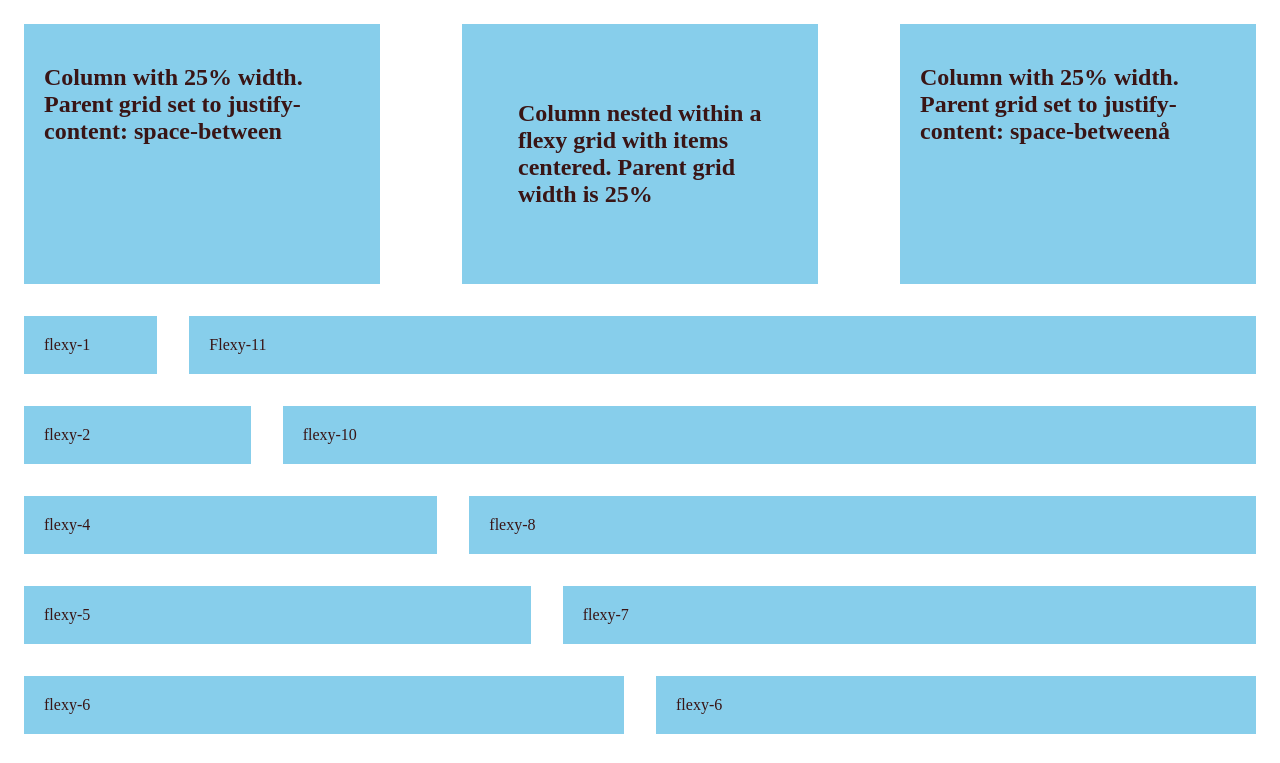
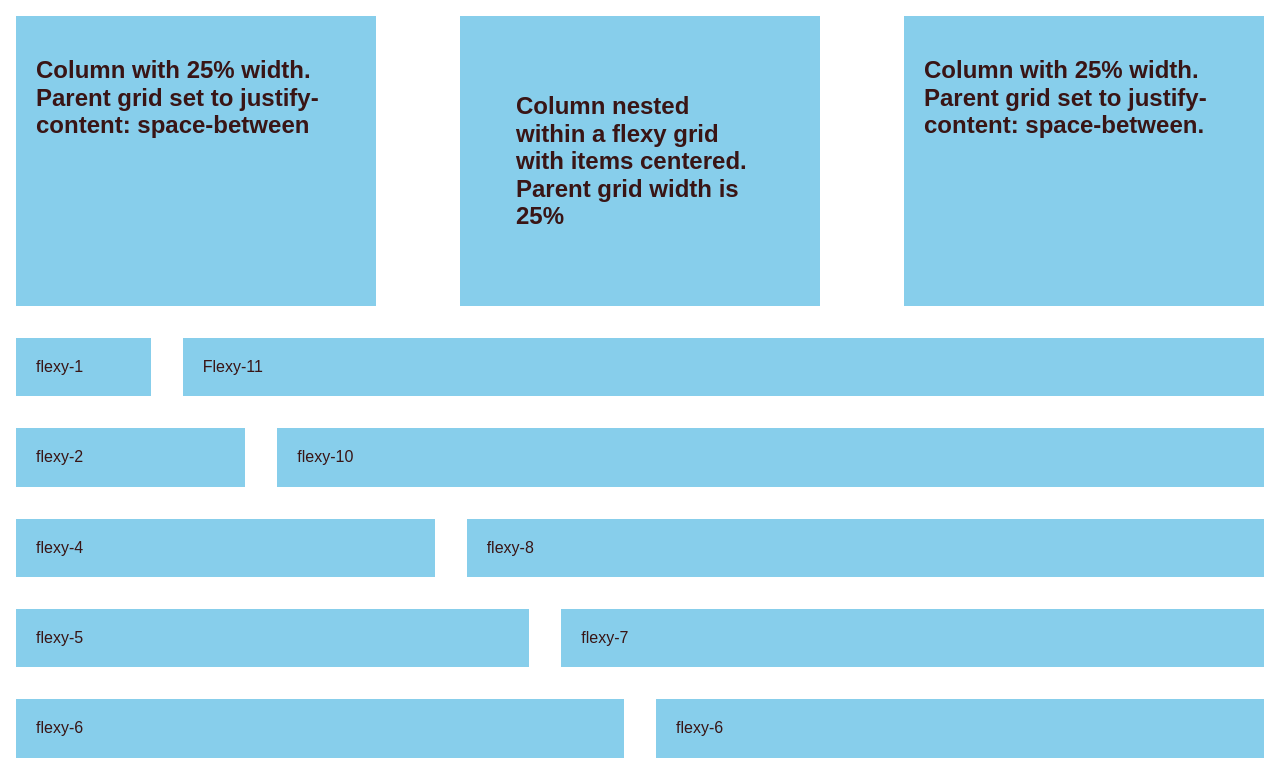
Before and after one commit to deduced/flexy-flexbox-grid, a plain HTML site: page index.html in a window 1280 px wide. Shown: the top 763 px of the page. Drawn offline with Linux system fonts and the light colour scheme.

Commit message:
Add more fleshed out examples. Add normalize.css link

```diff
--- a/index.html
+++ b/index.html
@@ -5,25 +5,26 @@
     <meta charset="utf-8">
     <title>Simple Flexbox Grid</title>
     <meta name="viewport" content="width=device-width">
+    <link rel="stylesheet" href="css/normalize.css">
     <link rel="stylesheet" href="css/flexy.css">
 </head>
 
 <body>
-
     <div class="flexy-container">
         <div class="flexy-grid flexy-between">
             <div class="flexy-col flexy-w25">
                 <h2>Column with 25% width. Parent grid set to justify-content: space-between </h2>
             </div>
+
             <div class="flexy-col flexy-w25">
                 <div class="flexy-grid flexy-center flexy-middle">
-                <div class="flexy-col"><h2>Column nested within a flexy grid with items centered. Parent grid width is 25%</h2></div>
+                    <div class="flexy-col">
+                        <h2>Column nested within a flexy grid with items centered. Parent grid width is 25%</h2></div>
                 </div>
             </div>
 
             <div class="flexy-col flexy-w25">
-                <h2>Column with 25% width. Parent grid set to justify-content: space-betweenå</h2>
-            </div>
+                <h2>Column with 25% width. Parent grid set to justify-content: space-between.</h2>
             </div>
         </div>
 
@@ -81,6 +82,8 @@
             <div class="flexy-12 flexy-col">flexy-12</div>
         </div>
 
+    </div>
+
 </body>
 
 </html>
```
Lines whose indentation alone changed are shown as unchanged.
